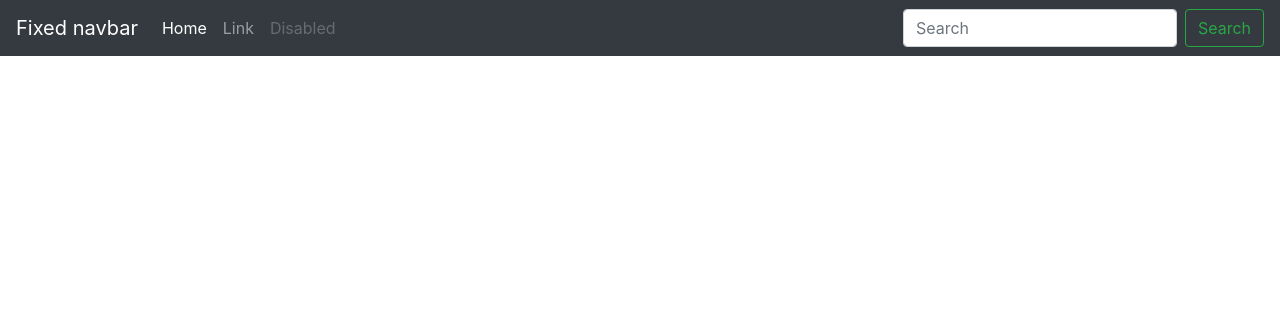
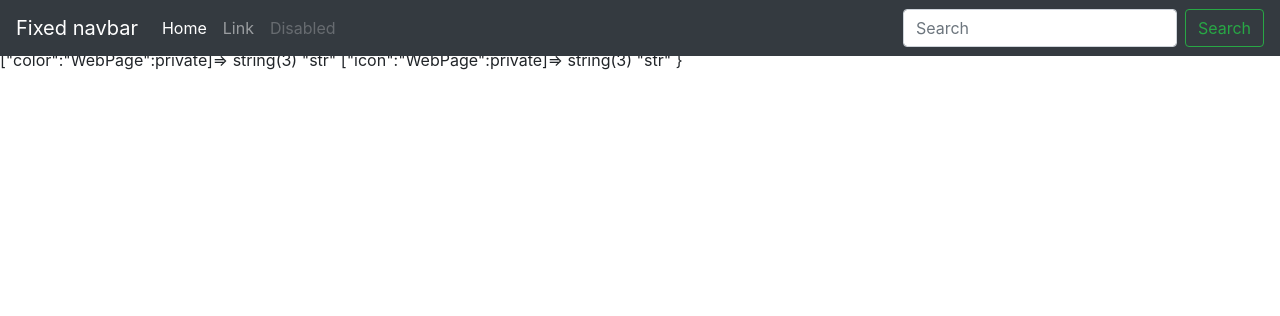
Before and after one commit to louia/Nuitdelinfo_2018, a PHP site: page / in a window 1280 px wide. Shown: the top 316 px of the page. After the commit the page ends 70 px from the top, so only its background shows below. Run offline with PHP 8.4, Linux system fonts and the light colour scheme; some libraries are stand-ins or nearby versions.

Commit message:
webpage modifiée

```diff
--- a/class_php/webpage.class.php
+++ b/class_php/webpage.class.php
@@ -184,20 +184,42 @@ HTML
     </head>
     <body>
         <div id='page'>
-{$this->body}
-<!--
-            <div class='valid'>
-                <a href='http://w3c-validator/w3c-validator/check?uri=referer'>
-                   <img src="/css/images/valid-html401.gif"
-                        alt="Valid HTML 4.01!" height="31" width="88"></a>
-                <a href="http://wwwdoc/css-validator/check/referer">
-                   <img src="/css/images/vcss.gif"
-                        alt="Valid CSS!" height="31" width="88"></a>
-            </div>
--->
+
+
+
+    <nav id="nav" class="navbar navbar-expand-md navbar-dark fixed-top bg-dark">
+      <a class="navbar-brand" href="#">Fixed navbar</a>
+      <button class="navbar-toggler" type="button" data-toggle="collapse" data-target="#navbarCollapse" aria-controls="navbarCollapse" aria-expanded="false" aria-label="Toggle navigation">
+        <span class="navbar-toggler-icon"></span>
+      </button>
+      <div class="collapse navbar-collapse" id="navbarCollapse">
+        <ul class="navbar-nav mr-auto">
+          <li class="nav-item active">
+            <a class="nav-link" href="#">Home <span class="sr-only">(current)</span></a>
+          </li>
+          <li class="nav-item">
+            <a class="nav-link" href="#">Link</a>
+          </li>
+          <li class="nav-item">
+            <a class="nav-link disabled" href="#">Disabled</a>
+          </li>
+        </ul>
+        <form class="form-inline mt-2 mt-md-0">
+          <input class="form-control mr-sm-2" type="text" placeholder="Search" aria-label="Search">
+          <button class="btn btn-outline-success my-2 my-sm-0" type="submit">Search</button>
+        </form>
+      </div>
+    </nav>
+    {$this->body}
+
+
+
         </div>
     </body>
 </html>
 HTML;
     }
+
+
+
 }
--- a/index.php
+++ b/index.php
@@ -1,35 +1,11 @@
 <?php
 
-require_once 'autoload.inc.php';
+require_once ("autoload.inc.php");
 
-$p=new WebPage("Nuit de l'info","#ffffff",null);
-$p->appendJsUrl('js/navbar.js');
-$p->appendCssUrl('css/style.css');
-$p->appendContent(<<<HTML
-    <nav id="nav" class="navbar navbar-expand-md navbar-dark fixed-top bg-dark">
-      <a class="navbar-brand" href="#">Fixed navbar</a>
-      <button class="navbar-toggler" type="button" data-toggle="collapse" data-target="#navbarCollapse" aria-controls="navbarCollapse" aria-expanded="false" aria-label="Toggle navigation">
-        <span class="navbar-toggler-icon"></span>
-      </button>
-      <div class="collapse navbar-collapse" id="navbarCollapse">
-        <ul class="navbar-nav mr-auto">
-          <li class="nav-item active">
-            <a class="nav-link" href="#">Home <span class="sr-only">(current)</span></a>
-          </li>
-          <li class="nav-item">
-            <a class="nav-link" href="#">Link</a>
-          </li>
-          <li class="nav-item">
-            <a class="nav-link disabled" href="#">Disabled</a>
-          </li>
-        </ul>
-        <form class="form-inline mt-2 mt-md-0">
-          <input class="form-control mr-sm-2" type="text" placeholder="Search" aria-label="Search">
-          <button class="btn btn-outline-success my-2 my-sm-0" type="submit">Search</button>
-        </form>
-      </div>
-    </nav>
-HTML
-);
+$p=new WebPage("Nuit de l'info", "str","str");
+
+$p->appendContent("coucou");
 
 echo $p->toHTML();
+var_dump($p);
+//echo $p->toHTML();
```
Also changed, not shown: class_php/page.class.php (deleted, +0 -10 lines).
